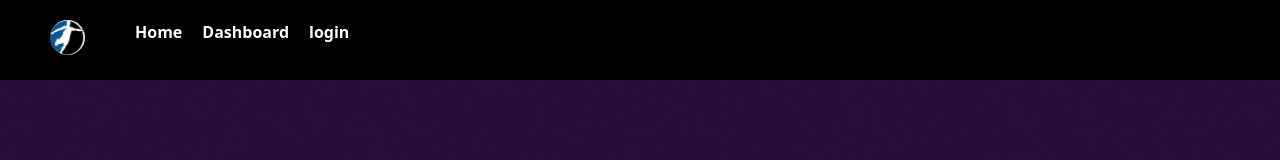
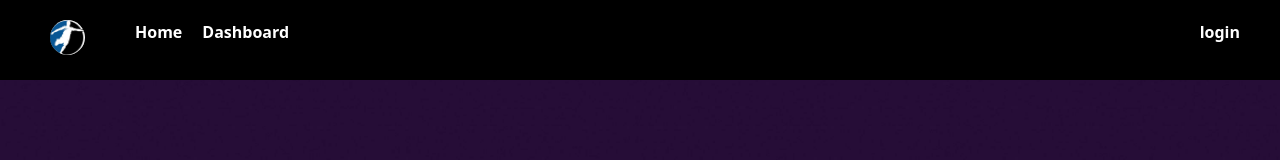
Before and after one commit to ekhay-hit/footy_net, a React (Vite) app in the folder client/: page / in a window 1280 px wide. Shown: the top 160 px of the page. Built offline with nearby package versions, Linux system fonts and the light colour scheme.

Commit message:
moved login button to the right

```diff
--- a/client/src/components/Nav.jsx
+++ b/client/src/components/Nav.jsx
@@ -9,7 +9,7 @@ function Nav() {
         <img src={logo} alt="soccer logo" />
         <a>Home</a>
         <a>Dashboard</a>
-        <a>login</a>
+        <a className="login">login</a>
       </nav>
     </>
   );
--- a/client/src/components/styles/nav.css
+++ b/client/src/components/styles/nav.css
@@ -21,3 +21,8 @@
     height: 35px;
   }
 }
+
+.login {
+  margin-left: auto;
+  margin-right: 20px;
+}
```
